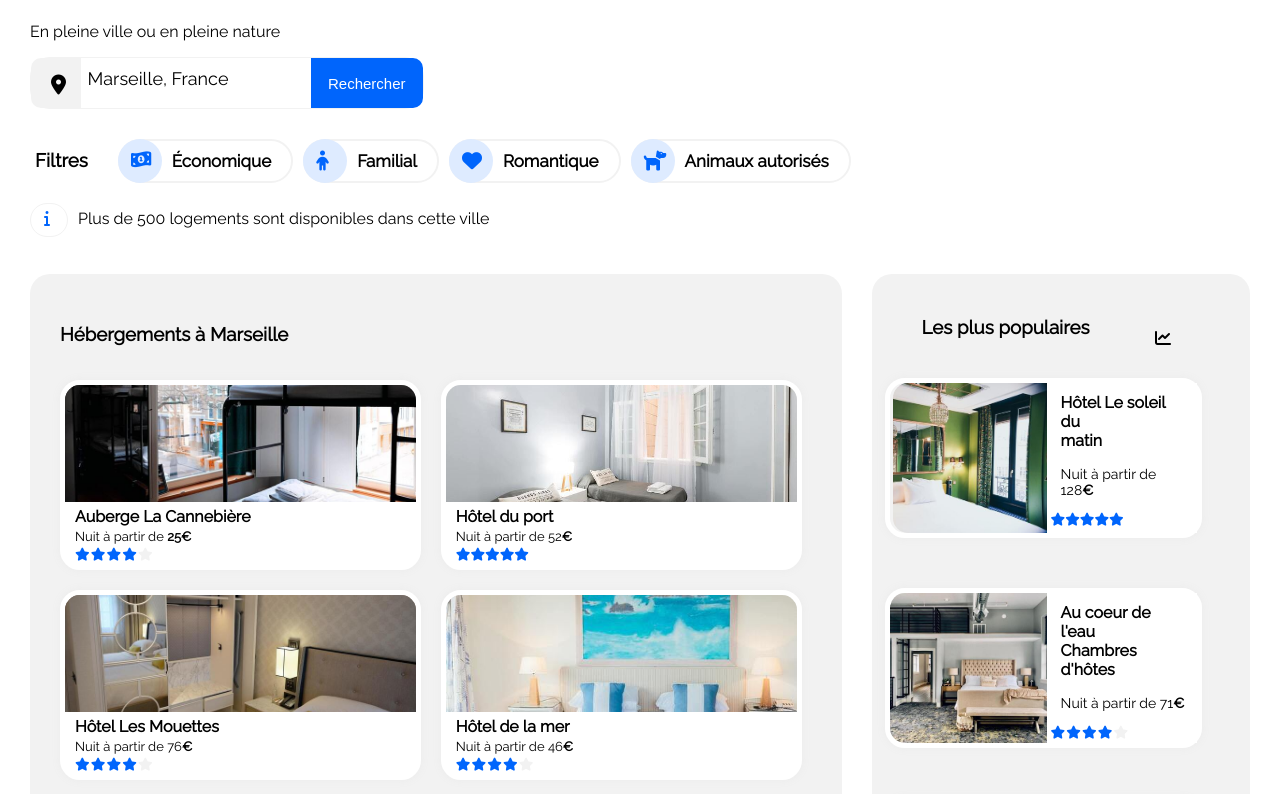
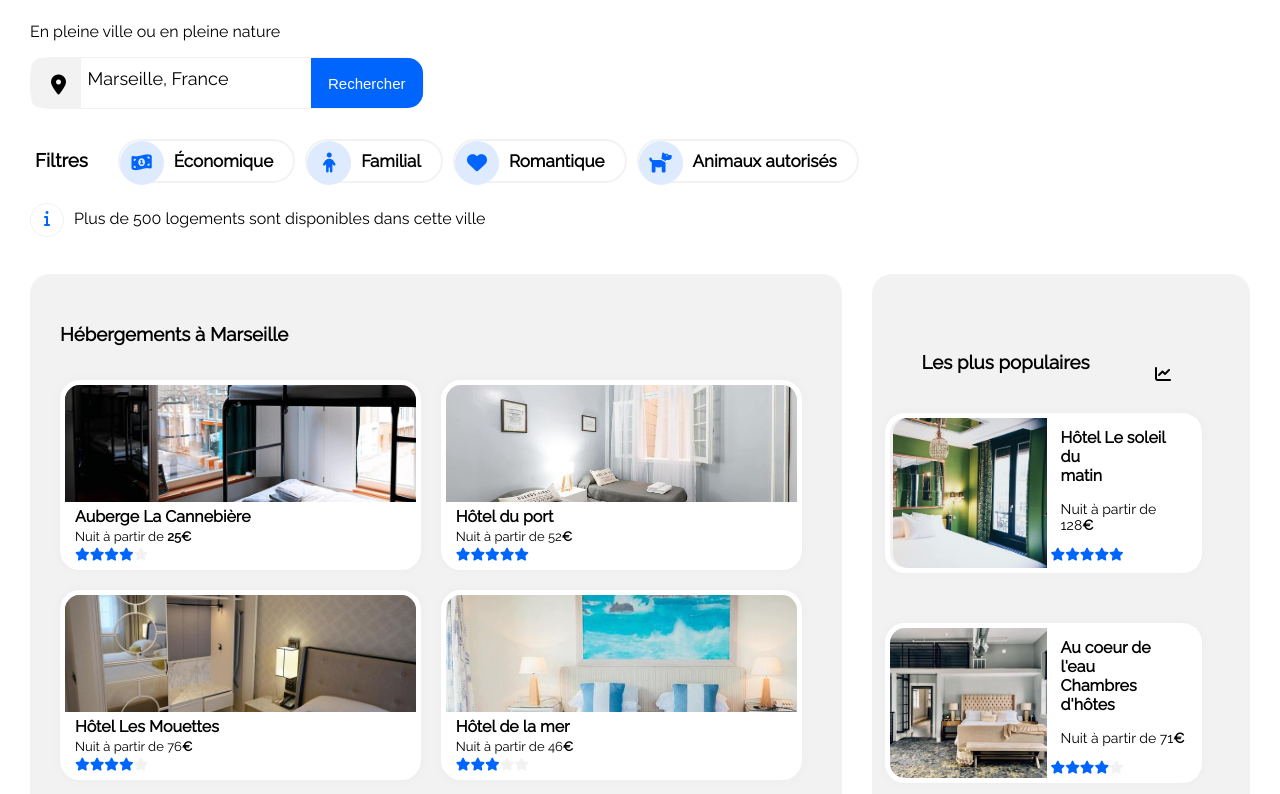
Before and after one commit to AbdelhakA/AbdelhakAsserrar_2_09052021, a plain HTML site: page index.html in a window 1280 px wide. Shown: the part 158-952 px from the top of the page. Drawn offline with Linux system fonts and the light colour scheme.

Commit message:
latest details

```diff
--- a/index.html
+++ b/index.html
@@ -92,7 +92,7 @@
                     <div class="desc">
                         <p class="name">Hôtel de la mer</p>
                         <p class="price">Nuit à partir de 46<span class="bold">€</span></p>
-                        <div class="note"><div class="stars"><i class="fas fa-star"></i><i class="fas fa-star"></i><i class="fas fa-star"></i><i class="fas fa-star"></i><span class="grey"><i class="fas fa-star"></i></span></div></div>
+                        <div class="note"><div class="stars"><i class="fas fa-star"></i><i class="fas fa-star"></i><i class="fas fa-star"></i><span class="grey"><i class="fas fa-star"></i><i class="fas fa-star"></i></span></div></div>
                     </div>
                 </div>
                 <div class="panier">
--- a/style.css
+++ b/style.css
@@ -89,7 +89,7 @@ nav {
     right: 0px;
     display: flex;
     padding-left: 0px;
-    margin-top: 0px;
+    margin-top: 20px;
 
     margin-left: 0px;
     margin-right: 0px;
@@ -150,7 +150,7 @@ a {
 button {
     border: #0065FC 2px solid;
     padding: 0%;
-    border-radius: 10px;
+    border-radius: 15px;
     width: 50px;
 
 }
@@ -248,31 +248,46 @@ input {
     height: 44px;
     border-radius: 30px;
     background-color: #DEEBFF ;
-    margin-left: -2px;
     size: 20px;
     color:#0065FC;
-    margin-top: -2px;
-
+    display: flex;
+    align-items: center;
 }
 
 #bill {
-    margin-left: 30%;
+    /* margin-left: 30%; */
     font-size: 18px;
+    margin: 0 auto;
+    display: flex;
+    justify-items: center;
+    width: fit-content;
 }
 
 #child {
-    margin-left: 30%;
+    /* margin-left: 30%; */
     font-size: 20px;
+    margin: 0 auto;
+    display: flex;
+    justify-items: center;
+    width: fit-content;
 }
 
 #heart {
-    margin-left: 30%;
+    /* margin-left: 30%; */
     font-size: 20px;
+    margin: 0 auto;
+    display: flex;
+    justify-items: center;
+    width: fit-content;
 }
 
 #dog {
-    margin-left: 30%;
+    /* margin-left: 30%; */
     font-size: 20px;
+    margin: 0 auto;
+    display: flex;
+    justify-items: center;
+    width: fit-content;
 }
 
 #filter {
@@ -305,7 +320,7 @@ input {
     padding-left: 13px;
     padding-right: 5px;
     padding-top: 6px;
-    width: 18px;
+    width: 14px;
     height: 16px;
     margin-right: 10px;
     margin-top: 10px;
@@ -396,10 +411,12 @@ input {
 
     width: 100%;
     border-radius: 0px;
-    margin: 0px;
     background-color: #F2F2F2;
     padding-bottom: 30px;
+    display: flex;
+    flex-direction: column;
     margin: 0 auto;
+    justify-content: center;
 }
 
 .descpopu .name {
@@ -446,11 +463,11 @@ div.localisation {
 
 .accomodations {
     width: 100%;
-    margin: 0px;
     background-color: white;
-    justify-content: space-around;
-    padding-right: 0px;
-    margin-bottom: 30px;
+    display: flex;
+    flex-direction: column;
+    margin: 0 auto;
+    justify-content: center;
 }
 
 .desc .name {
@@ -676,7 +693,7 @@ div.localisation {
  .stars {
      color: #0065FC;
      display: flex;
-     width: 65px;
+     width: 45px;
  }
 
  .grey {
@@ -687,7 +704,10 @@ div.localisation {
 
 .activities {
     width: 100%;
-    display: grid;
+    display: flex;
+    flex-direction: column;
+    margin: 0 auto;
+    justify-content: center;
 }
 
 .intitule {
@@ -848,8 +868,6 @@ i {
 .rechercher {
     background-color: #0065FC;
     color: white;
-    border-bottom-right-radius: 10px;
-    border-top-right-radius: 10px;
     border-color: #0065FC;
 
 }
@@ -1211,7 +1229,7 @@ footer h4 {
     }
 
     .lesoleil > .image {
-        width: 45%;
+        width: 60%;
         height: 100%;
         background-image: url(photos/lesoleil.jpg);
         background-position: bottom;
@@ -1238,6 +1256,10 @@ footer h4 {
         background-size: cover;
         border-bottom-left-radius: 15px;
         border-top-left-radius: 15px;
+     }
+
+     .lesoleil > .descpopu {
+         width: 40%;
      }
 
 
@@ -1952,6 +1974,7 @@ footer h4 {
         margin-top: 0px;
         margin-bottom: 70px;
         display: flex;
+        flex-direction: row;
      }
 
      .descactivites {
@@ -2343,28 +2366,27 @@ i {
     width: 44px;
     height: 44px;
     border-radius: 30px;
-    background-color: #DEEBFF ;
-    margin-left: -2px;
+    background-color: #DEEBFF;
     size: 20px;
     color:#0065FC;
-    margin-top: -2px;
-
+    display: flex;
+    align-items: center;
 }
 
 #bill {
-    margin-left: 25%;
+    /* margin-left: 25%; */
 }
 
 #child {
-    margin-left: 35%;
+    /* margin-left: 35%; */
 }
 
 #heart {
-    margin-left: 30%;
+    /* margin-left: 30%; */
 }
 
 #dog {
-    margin-left: 30%;
+    /* margin-left: 30%; */
 }
 
 #filter {
@@ -2771,6 +2793,7 @@ i {
     justify-content: space-evenly;
     margin-bottom: 100px;
     display: flex;
+    flex-direction: row;
     width: 99%;
  }
 
```
